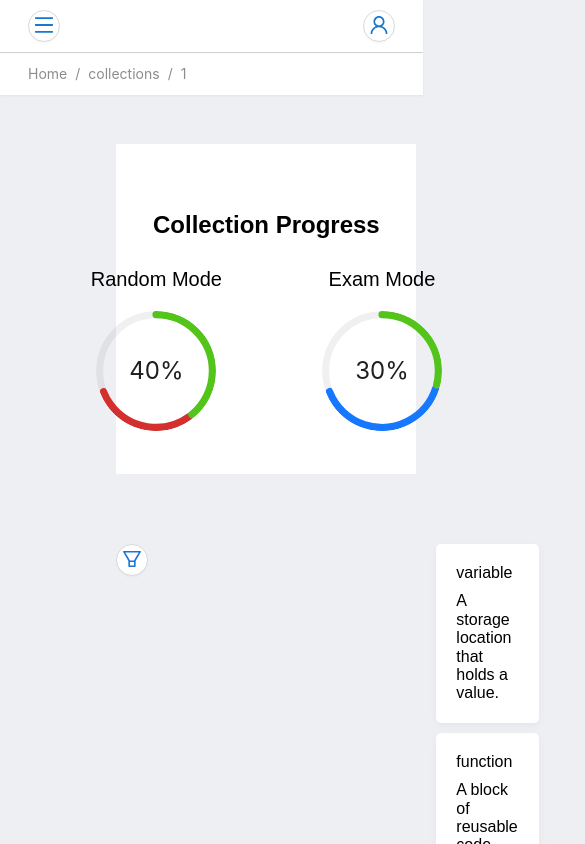
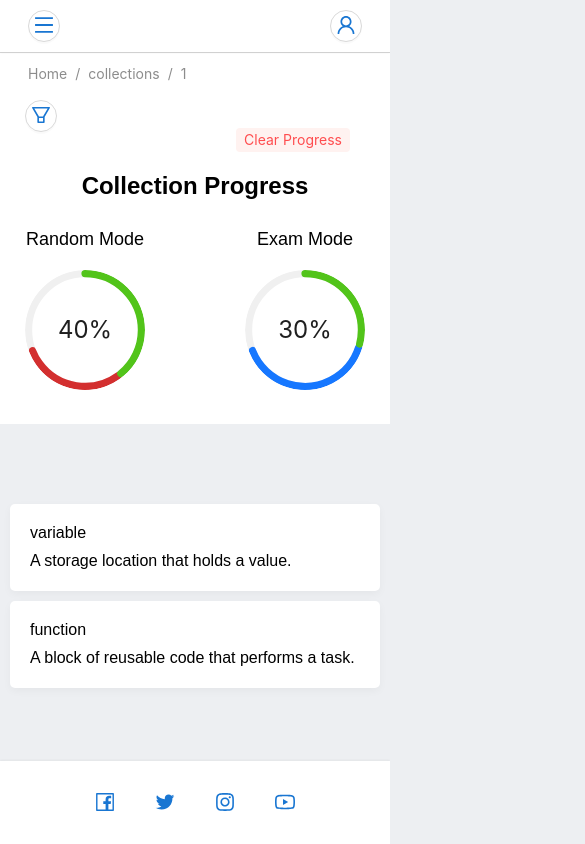
Before and after one commit to Vlad777mykola/easyway-client, a React (Vite) app: page /collections/1 in a window 390 px wide. Shown: the top 844 px of the page, 585 px wide, since content can reach past the window. Built offline with nearby package versions, Linux system fonts and the light colour scheme.

Commit message:
feature(container component): fix styles

```diff
--- a/src/modules/exercise/components/statistics.module.css
+++ b/src/modules/exercise/components/statistics.module.css
@@ -4,7 +4,7 @@
 	align-items: center;
 	justify-content: center;
 	height: 250px;
-	width: 1075px;
+	width: 100%;
 }
 
 .clearProgress {
@@ -34,3 +34,12 @@
 .modeTitle {
 	font-size: 20px;
 }
+
+@media (max-width: 1201px) {
+	.collectionTitle {
+		margin-top: 20px;
+	}
+	.modeTitle {
+		font-size: 18px;
+	}
+}
--- a/src/modules/exercise/exerciseDetails.module.css
+++ b/src/modules/exercise/exerciseDetails.module.css
@@ -9,10 +9,40 @@
 		'header header'
 		'sidebar content';
 }
+
+.header {
+	grid-area: header;
+	width: 100%;
+}
+
 .sidebar {
 	grid-area: sidebar;
 }
 
 .content {
 	grid-area: content;
+	margin-left: 30px;
 }
+
+@media (max-width: 1201px) {
+	.collectionsContainer {
+		width: 100%;
+		margin: 0;
+		grid-template-areas:
+		'header header'
+		'content content';
+	}
+	.content {
+		padding: 10px;
+		margin: 0;
+	}
+	.sidebar {
+		position: fixed;
+		width: 100%;
+		top: 0;
+		left: 0;
+		padding-top: 100px;
+		padding-left: 25px;
+		z-index: 111;
+	}
+}
--- a/src/shared/components/list/list.module.css
+++ b/src/shared/components/list/list.module.css
@@ -2,5 +2,5 @@
 	display: flex;
 	flex-direction: column;
 	gap: 10px;
-	margin-left: 20px;
+	margin-left: 0;
 }
--- a/src/ui-components/Wrapper/wrapper.module.css
+++ b/src/ui-components/Wrapper/wrapper.module.css
@@ -9,7 +9,7 @@
 	box-shadow: rgba(0, 0, 0, 0.1) 0px 3px 8px;
 	padding: 40px;
 	height: fit-content;
-	width: fit-content;
+	width: auto;
 }
 
 @media (max-width: 1201px) {
```
